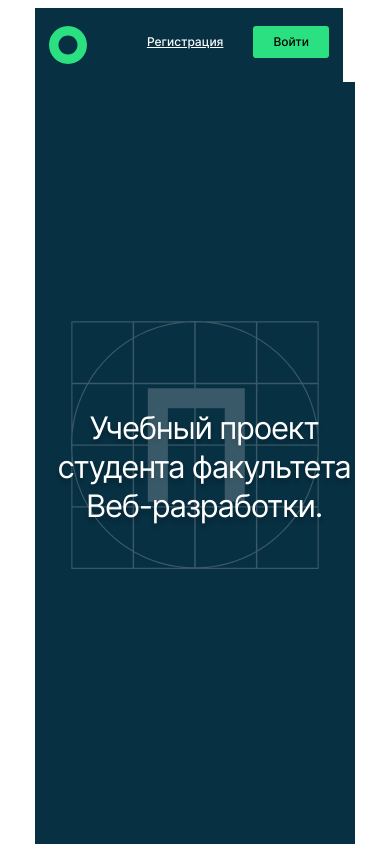
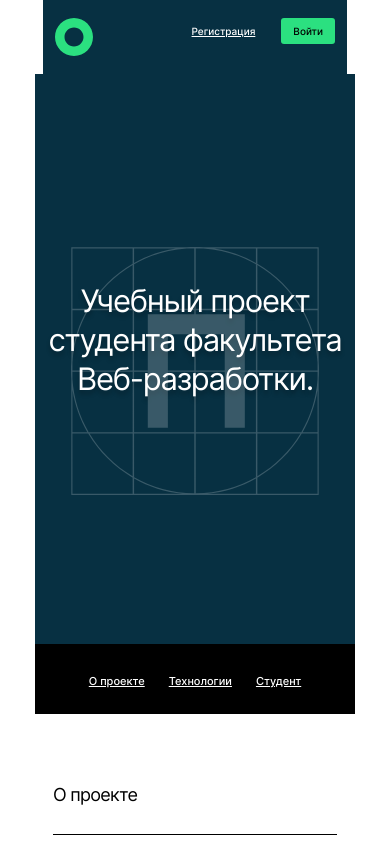
Before and after one commit to xenoxil/movies-explorer-frontend, a React (Create React App) app in the folder movies-explorer-frontend/: page /landing in a window 390 px wide. Shown: the top 844 px of the page. Built offline with nearby package versions, Linux system fonts and the light colour scheme.

Commit message:
поправить переполнение movies

```diff
--- a/movies-explorer-frontend/src/components/AboutMe/AboutMe.css
+++ b/movies-explorer-frontend/src/components/AboutMe/AboutMe.css
@@ -17,7 +17,7 @@
     .aboutMe{
         background-color: #FFFFFF;
         width:292px;
-        padding: 0 14px;
+        padding: 0;
     } }
 
 .aboutMe__title{
--- a/movies-explorer-frontend/src/components/AboutProject/AboutProject.css
+++ b/movies-explorer-frontend/src/components/AboutProject/AboutProject.css
@@ -15,8 +15,7 @@
     @media screen and (max-width:767px) {
         .aboutProject{
             width: 284px;
-            padding: 0 18px;
-            margin:0;
+            padding: 0;
         }
     }
 
--- a/movies-explorer-frontend/src/components/Footer/Footer.css
+++ b/movies-explorer-frontend/src/components/Footer/Footer.css
@@ -7,13 +7,11 @@
 @media screen and (max-width:1279px) {
     .footer{
         width:668px;
-        padding: 0 50px;
     }
 }
 @media screen and (max-width:767px) {
     .footer{
         width: 270px;
-        padding: 0;
     }
 }
 
--- a/movies-explorer-frontend/src/components/Header/Header.css
+++ b/movies-explorer-frontend/src/components/Header/Header.css
@@ -2,17 +2,20 @@
     display:flex;
     padding: 18px 70px;
     justify-content: space-between;
+    margin:0 auto;
+    max-width: 1280px;
 }
 
 @media screen and (max-width:1279px) {
     .header{
     padding: 15px 30px 15px;
+    max-width: 768px;
 }
 }
 @media screen and (max-width:767px) {
     .header{
         width:280px;
-        padding: 18px 14px;
+        padding: 18px 12px;
     }
 }
 
@@ -35,6 +38,14 @@
     letter-spacing: 0px;
 }
 
+@media screen and (max-width:767px) {
+    .header__loginBtn{
+        margin-left:26px;
+        padding: 5px 12px;
+        font-size: 10px;
+    }
+}
+
 .header__registration{
     font-family: Inter, Arial, Helvetica, sans-serif;
 font-size: 12px;
@@ -43,6 +54,12 @@ font-weight: 500;
 line-height: 16px;
 letter-spacing: 0px;
 color: #FFFFFF;
+}
+
+@media screen and (max-width:767px) {
+    .header__registration{
+    font-size: 10px;
+    }
 }
 
 .header_landingColor{
@@ -93,3 +110,9 @@ text-decoration: none;
     padding:0;
     background-color: white;
 }
+
+@media screen and (max-width:767px) {
+    .header__humburgerBtn{
+        width:40px;
+    }
+}
--- a/movies-explorer-frontend/src/components/MoviesCard/MoviesCard.css
+++ b/movies-explorer-frontend/src/components/MoviesCard/MoviesCard.css
@@ -1,6 +1,11 @@
 .moviesCard{
     width:270px;
 }
+
+@media screen and (max-width:1279px) {
+    .moviesCard{
+        width:339px;
+    }}
 
 @media screen and (max-width:767px) {
     .moviesCard{
@@ -30,10 +35,17 @@ font-style: normal;
 font-weight: 500;
 font-size: 13px;
 line-height: 16px;
-/* identical to box height */
 color: #000000;
 align-self: center;
 }
+
+@media screen and (max-width:767px) {
+    .moviesCard__name{
+    font-size: 12px;
+    line-height: 15px;
+    }}
+
+
 
 .moviesCard__likeBtn{
     width:24px;
@@ -61,3 +73,9 @@ display: flex;
 align-items: center;
 color: #A0A0A0;
 }
+
+@media screen and (max-width:767px) {
+    .moviesCard__duration{
+    font-size: 10px;
+    line-height: 12px;
+    }}
--- a/movies-explorer-frontend/src/components/MoviesCardList/MoviesCardList.css
+++ b/movies-explorer-frontend/src/components/MoviesCardList/MoviesCardList.css
@@ -21,9 +21,10 @@
         .moviesCardList{
             margin:0 auto;
             grid-template-rows: 5;
-            grid-template-columns: repeat(1, 290px);
+            grid-template-columns: repeat(1, 300px);
             row-gap: 34px;
             column-gap: 0;
             margin:70px auto 0;
+            max-width: 300px;
 
         }}
--- a/movies-explorer-frontend/src/components/Promo/Promo.css
+++ b/movies-explorer-frontend/src/components/Promo/Promo.css
@@ -70,11 +70,10 @@ width: 730px;
         padding:326px 9px 342px;
     }}
 
-    @media screen and (max-width:767px) {
+@media screen and (max-width:767px) {
         .promo__text{
-            padding:207px auto 246px;
+        padding:207px 0 246px;
         font-size: 31px;
         line-height: 39px;
         width:100%;
-
-        }}
+    }}
--- a/movies-explorer-frontend/src/components/SearchForm/SearchForm.css
+++ b/movies-explorer-frontend/src/components/SearchForm/SearchForm.css
@@ -8,7 +8,7 @@
 @media screen and (max-width:1279px) {
     .searchSection{
         margin:80px auto 109px;
-        width: 768px;
+        width: 738px;
 
     }
 }
--- a/movies-explorer-frontend/src/components/Techs/Techs.css
+++ b/movies-explorer-frontend/src/components/Techs/Techs.css
@@ -14,7 +14,7 @@
     @media screen and (max-width:767px) {
         .techs{
             width:284px;
-            padding:0 18px;
+            padding:0;
             background-color:#FFFFFF;
         }
     }
--- a/movies-explorer-frontend/src/index.css
+++ b/movies-explorer-frontend/src/index.css
@@ -25,6 +25,7 @@ body {
     sans-serif;
   -webkit-font-smoothing: antialiased;
   -moz-osx-font-smoothing: grayscale;
+  margin:0;
 }
 
 code {
```
